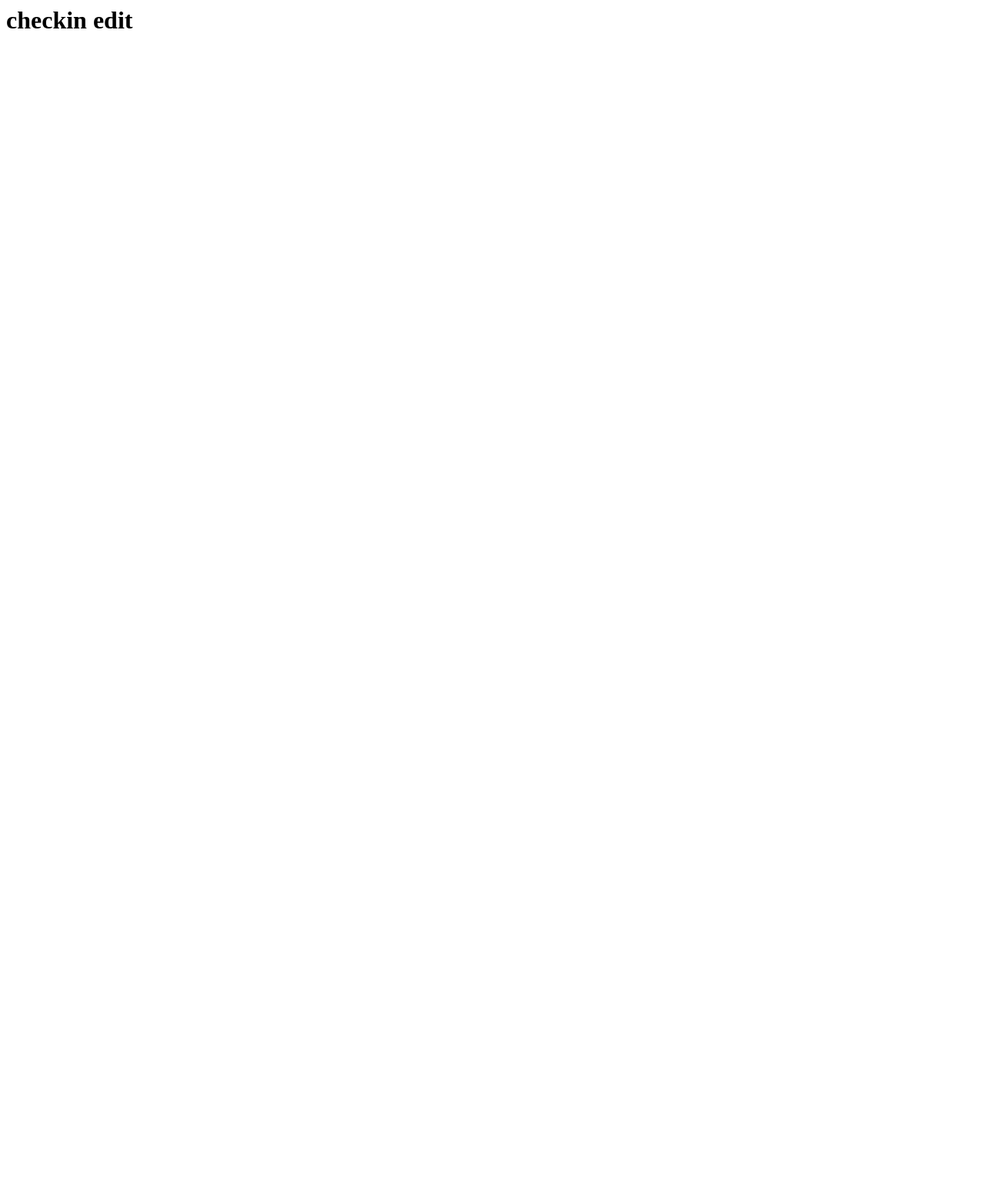
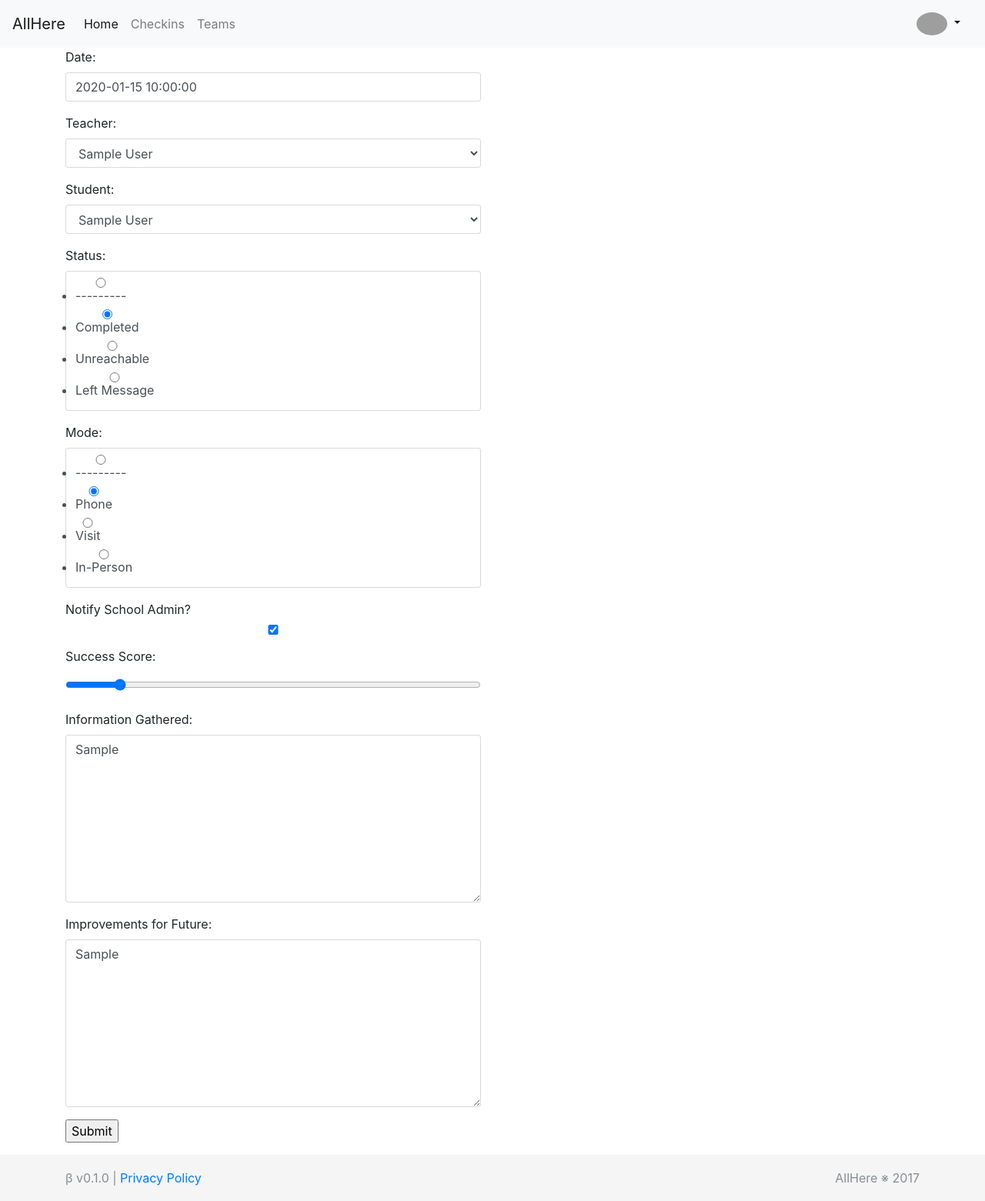
Before and after one commit to ninjadevtrack/allhereus, a Django app: page /checkins/1/edit in a window 1280 px wide. Before the commit the page is almost empty. Shown: the whole page at 77% size. Before the commit the page ends 37 px from the top, so only its background shows below. Run offline with Django 3.2, Linux system fonts and the light colour scheme; a user stored in the database is signed in; tables that the repository leaves empty hold one stand-in row (values such as "Sample post"); some libraries are stand-ins or nearby versions; grey boxes are pictures that could not be loaded.

Commit message:
WIP: Added form and template

```diff
--- /dev/null
+++ b/backend/core/forms.py
@@ -0,0 +1,22 @@
+from django.forms import ModelForm, ModelChoiceField, RadioSelect, IntegerField, NumberInput
+from .models import MyUser, CheckIn, Student
+
+
+class CheckInForm(ModelForm):
+    """Custom class to create/edit CheckIn"""
+
+    success_score = IntegerField(widget=NumberInput(attrs={'type':'range', 'step': '10'}))
+
+    class Meta:
+        model = CheckIn
+        fields = ['date', 'teacher', 'student', 'status',
+                'mode', 'notify_school_admin', 'success_score',
+                'info_learned', 'info_better']
+        widgets = {field: RadioSelect() for field in ['mode', 'status']}
+
+    def __init__(self, user, *args, **kwargs):
+        super(CheckInForm, self).__init__(*args, **kwargs)
+        self.fields['teacher'] = ModelChoiceField(queryset=MyUser.objects.filter(pk=user.id))
+        self.fields['student'] = ModelChoiceField(queryset=Student.objects.filter(teacher=user))
+        for visible in self.visible_fields():
+            visible.field.widget.attrs['class'] = 'form-control'
--- a/backend/core/templates/core/checkin_edit.html
+++ b/backend/core/templates/core/checkin_edit.html
@@ -1 +1,62 @@
-<h1>checkin edit</h1>
+{% extends "core/base.html" %}
+
+{% block title %}Checkin{% endblock %}
+
+{% block content %}
+
+<div class="container">
+	<div class="row">
+		<div class="col col-md-6 offset-md-3">
+		<form method="post">{% csrf_token %}
+			<div class="form-group">
+				<label for="{{ form.date.html_name }}">Date:</label>
+				{{ form.date }}
+			</div>
+
+			<div class="form-group">
+				<label for="{{ form.teacher.html_name }}">Teacher:</label>
+				{{ form.teacher }}
+			</div>
+
+			<div class="form-group">
+				<label for="{{ form.student.html_name }}">Student:</label>
+				{{ form.student }}
+			</div>
+
+			<div class="form-group">
+				<label for="{{ form.status.html_name }}">Status:</label>
+				{{ form.status }}
+			</div>
+
+			<div class="form-group">
+				<label for="{{ form.mode.html_name }}">Mode:</label>
+				{{ form.mode }}
+			</div>
+
+			<div class="form-group">
+				<label for="{{ form.notify_school_admin.html_name }}">Notify School Admin?</label>
+				{{ form.notify_school_admin }}
+			</div>
+
+			<div class="form-group">
+				<label for="{{ form.success_score.html_name }}">Success Score:</label>
+				{{ form.success_score }}
+			</div>
+
+			<div class="form-group">
+				<label for="{{ form.info_learned.html_name }}">Information Gathered:</label>
+				{{ form.info_learned }}
+			</div>
+
+			<div class="form-group">
+				<label for="{{ form.info_better.html_name }}">Improvements for Future:</label>
+				{{ form.info_better }}
+			</div>
+
+		    <input type="submit" value="Submit" />
+		</form>
+	</div>
+	</div>
+</div>
+
+{% endblock %}
--- a/backend/core/views.py
+++ b/backend/core/views.py
@@ -5,7 +5,7 @@ from django.contrib.auth.decorators import login_required
 from faker import Faker
 
 from .models import CheckIn, School
-
+from .forms import CheckInForm
 
 fake = Faker()
 
@@ -106,12 +106,23 @@ def checkins(request):
     context = {'checkins': checkins.all()}
     return render(request, 'core/checkins.html', context)
 
+
 @login_required
 def checkins_add(request):
     """
     create a new checkin
     """
-    return render(request, 'core/checkins_add.html')
+
+    if request.method == 'GET':
+        form = CheckInForm(request.user)
+    else:
+        form = CheckInForm(request.user, request.POST)
+        # If data is valid, proceeds to create a new CheckIn and redirect the user
+        if form.is_valid():
+            form.save()
+            return redirect('checkins')
+
+    return render(request, 'core/checkin_edit.html', {'form': form})
 
 @login_required
 def checkin(request, id):
@@ -130,7 +141,10 @@ def checkin_edit(request, id):
     """
     edit an individual checkin
     """
-    return render(request, 'core/checkin_edit.html')
+    checkin = CheckIn.objects.get(id=id)
+    form = CheckInForm(request.user, instance=checkin)
+
+    return render(request, 'core/checkin_edit.html', {'form': form})
 
 @login_required
 def teams(request):
```
